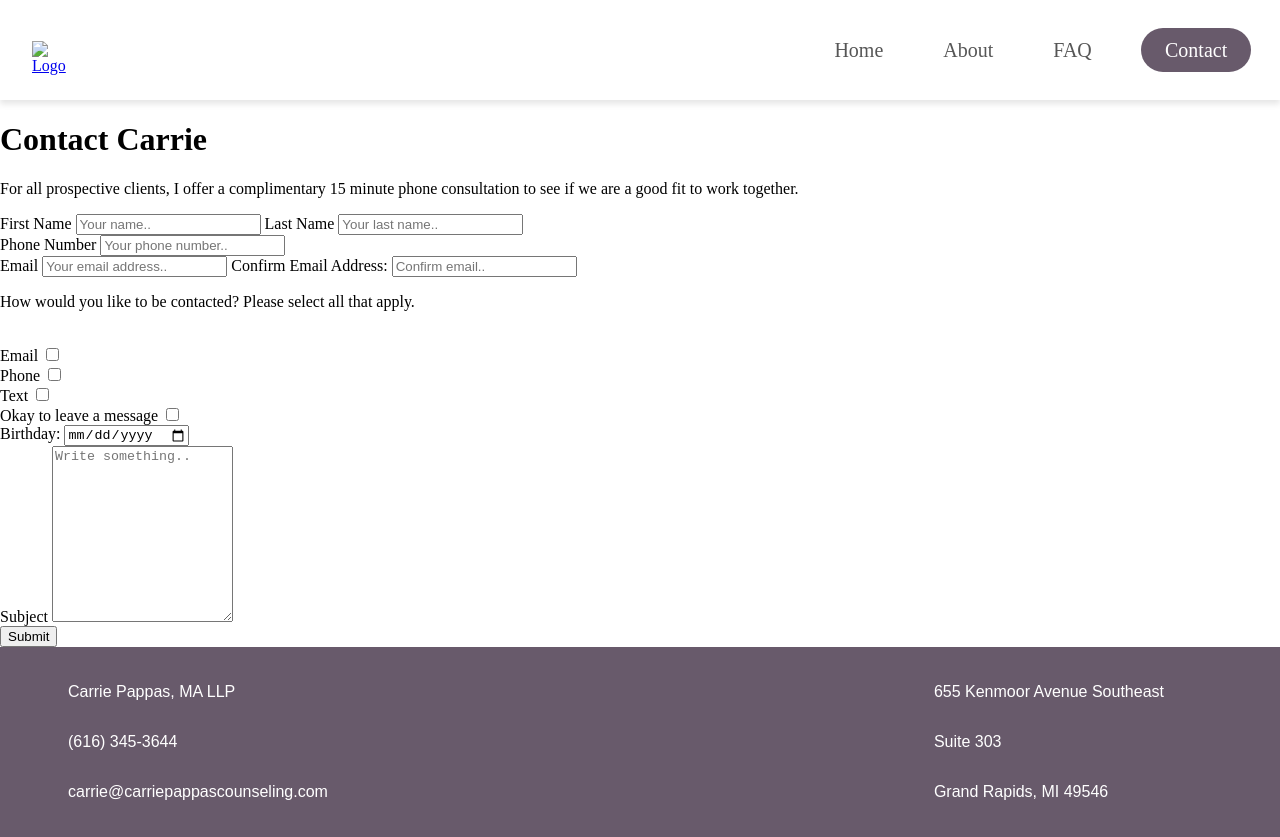
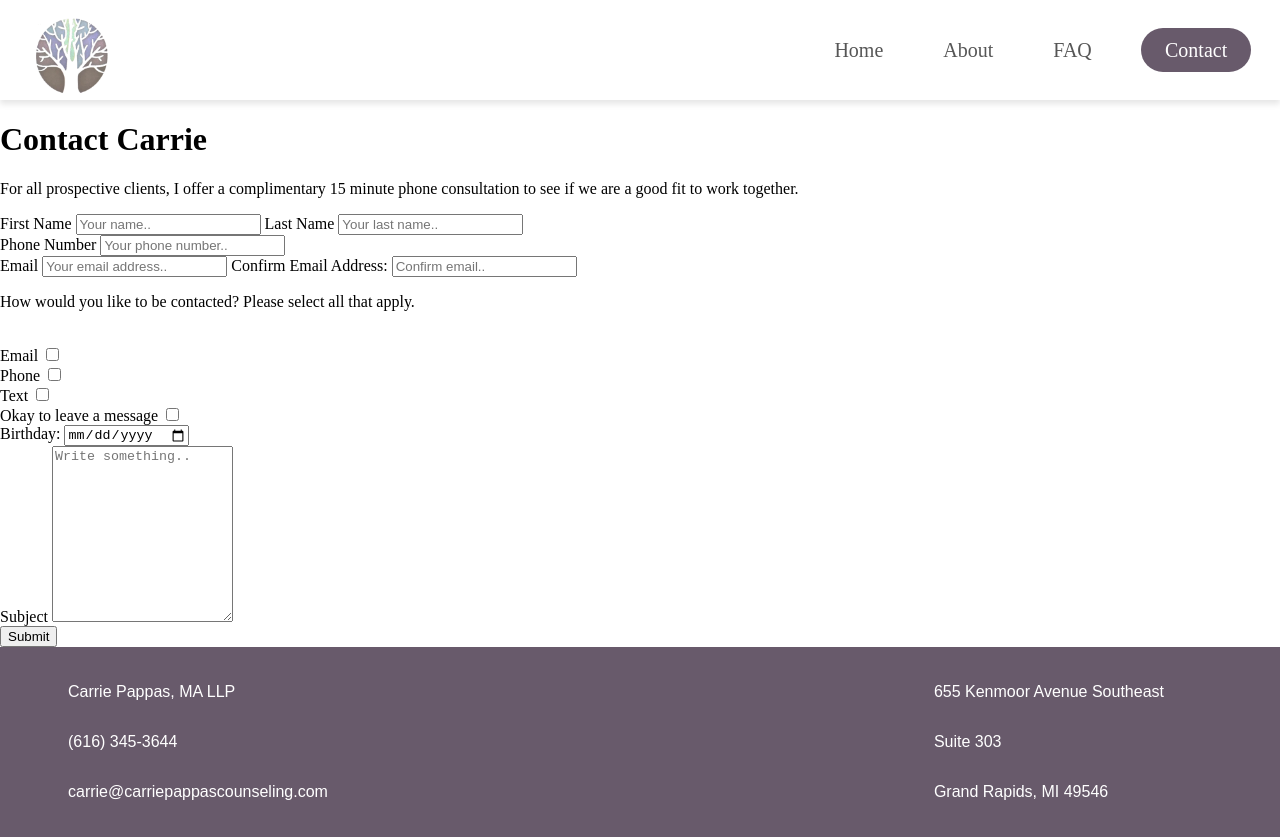
Before and after one commit to opappas/finalProject, a plain HTML site: page contact.html in a window 1280 px wide. Drawn offline with Linux system fonts and the light colour scheme; the site is published under a folder, as on GitHub Pages, so addresses that start at the root find nothing; a script that the page names is missing.

Commit message:
Update contact.html

```diff
--- a/contact.html
+++ b/contact.html
@@ -4,7 +4,7 @@
     <meta charset="UTF-8">
     <meta name="viewport" content="width=device-width, initial-scale=1.0">
     <title>Contact</title>
-    <link rel="icon" type="image/x-icon" href="/images/cpclogo.png">
+    <link rel="icon" type="image/x-icon" href="./images/cpclogo.png">
     <link rel="stylesheet" href="css/style.css">
     <link rel="stylesheet" href="css/contact.css">
 </head>
@@ -12,7 +12,7 @@
      <!--Navigation-->
     <nav>
          <a href="index.html">
-            <img id="logoNav" src="/images/cpclogo.png" alt="Logo">
+            <img id="logoNav" src="./images/cpclogo.png" alt="Logo">
         </a>
         <ul>
             <li><a href="index.html">Home</a></li>
```
